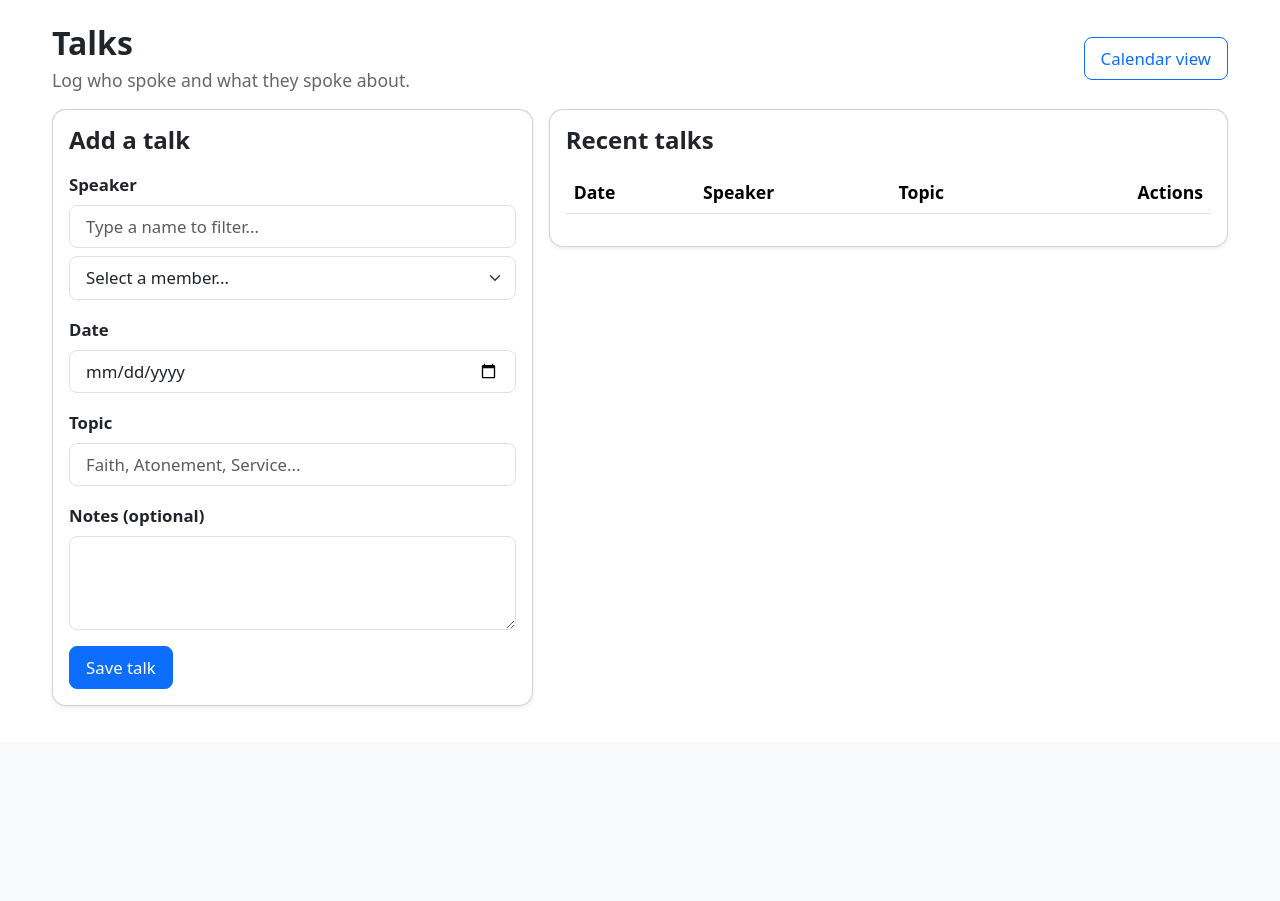
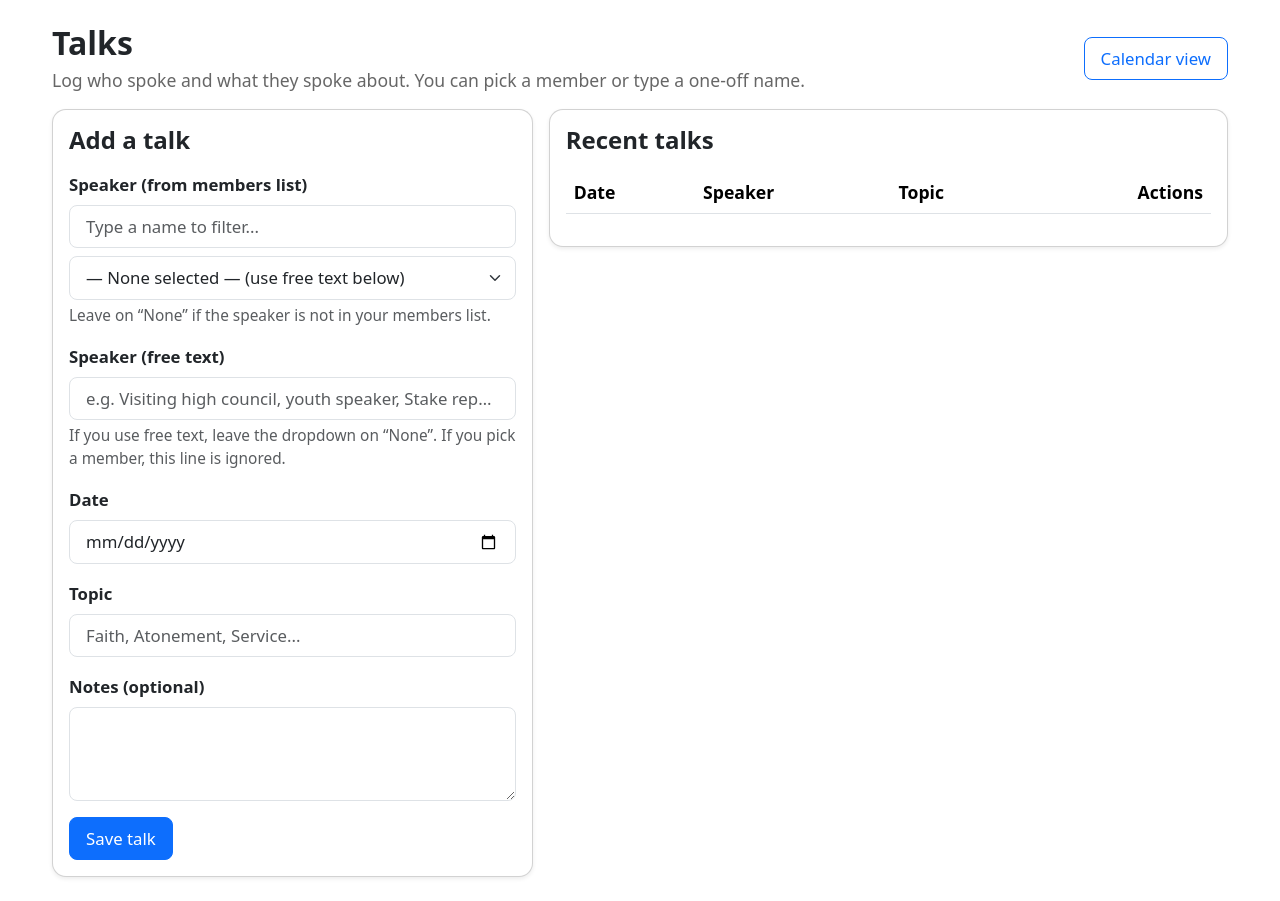
Before and after one commit to alexanderrichhunt-creator/branch-secretary-tool, a Flask app: page /talks in a window 1280 px wide. Shown: the part 58-959 px from the top of the page. Before the commit the page ends 764 px from the top, so only its background shows below. Run offline with Flask 3, Linux system fonts and the light colour scheme; the visitor is signed in with stand-in values (Sample User, id 1); data comes from the database, SQL or seed files in the repository; data that the repository does not hold is empty.

Commit message:
Allow free-text speaker/who for talks and interviews without member
Made-with: Cursor

```diff
--- a/app/models.py
+++ b/app/models.py
@@ -43,7 +43,9 @@ class Talk(db.Model):
     notes = db.Column(db.Text, nullable=True)
     created_at = db.Column(db.DateTime, nullable=False, default=datetime.utcnow)
 
-    member_id = db.Column(db.Integer, db.ForeignKey("member.id"), nullable=False, index=True)
+    # Link to a member, OR use speaker_text for generic/one-off entries.
+    member_id = db.Column(db.Integer, db.ForeignKey("member.id"), nullable=True, index=True)
+    speaker_text = db.Column(db.String(256), nullable=True)
     member = db.relationship("Member", back_populates="talks")
 
 
@@ -56,6 +58,8 @@ class Interview(db.Model):
     created_at = db.Column(db.DateTime, nullable=False, default=datetime.utcnow)
 
     member_id = db.Column(db.Integer, db.ForeignKey("member.id"), nullable=True, index=True)
+    # When no member is selected, e.g. "Visiting high councilor" or a generic label.
+    who_text = db.Column(db.String(256), nullable=True)
     member = db.relationship("Member", back_populates="interviews")
 
 
--- a/app/routes.py
+++ b/app/routes.py
@@ -16,6 +16,36 @@ def _short_calendar_title(text: str, max_len: int = 40) -> str:
     if len(text) <= max_len:
         return text
     return text[: max_len - 1].rstrip() + "…"
+
+
+def _parse_talk_speaker_submission():
+    member_raw = (request.form.get("member_id") or "").strip()
+    member_id = int(member_raw) if member_raw and int(member_raw) > 0 else None
+    speaker_text = (request.form.get("speaker_text") or "").strip() or None
+    if member_id:
+        speaker_text = None
+    return member_id, speaker_text
+
+
+def _parse_interview_who_submission():
+    member_raw = (request.form.get("member_id") or "").strip()
+    member_id = int(member_raw) if member_raw and int(member_raw) > 0 else None
+    who_text = (request.form.get("who_text") or "").strip() or None
+    if member_id:
+        who_text = None
+    return member_id, who_text
+
+
+def _talk_speaker_name(t: Talk) -> str:
+    if t.member_id and t.member is not None:
+        return t.member.full_name
+    return (t.speaker_text or "").strip() or "—"
+
+
+def _interview_subject_name(i: Interview) -> str:
+    if i.member_id and i.member is not None:
+        return i.member.full_name
+    return (i.who_text or "").strip() or "—"
 
 
 main_bp = Blueprint("main", __name__)
@@ -44,6 +74,8 @@ def dashboard():
     last_talk_by_member = {}
     recent_speakers = []
     for t in recent_talks:
+        if not t.member_id or t.member is None:
+            continue
         if t.member_id in last_talk_by_member:
             continue
         last_talk_by_member[t.member_id] = t.talk_date
@@ -238,16 +270,29 @@ def talks():
 @main_bp.post("/talks/add")
 @login_required
 def add_talk():
-    member_id = int(request.form.get("member_id") or "0")
+    member_id, speaker_text = _parse_talk_speaker_submission()
     talk_date_raw = (request.form.get("talk_date") or "").strip()
     topic = (request.form.get("topic") or "").strip()
     notes = (request.form.get("notes") or "").strip() or None
 
-    if member_id and talk_date_raw and topic:
+    if not talk_date_raw or not topic:
+        return redirect(url_for("main.talks"))
+    if not member_id and not speaker_text:
+        flash("Choose a speaker from the list or type a name under “Speaker (free text)”.", "warning")
+        return redirect(url_for("main.talks"))
+    try:
         talk_date = datetime.strptime(talk_date_raw, "%Y-%m-%d").date()
-        t = Talk(member_id=member_id, talk_date=talk_date, topic=topic, notes=notes)
-        db.session.add(t)
-        db.session.commit()
+    except Exception:
+        return redirect(url_for("main.talks"))
+    t = Talk(
+        member_id=member_id,
+        speaker_text=speaker_text,
+        talk_date=talk_date,
+        topic=topic,
+        notes=notes,
+    )
+    db.session.add(t)
+    db.session.commit()
     return redirect(url_for("main.talks"))
 
 
@@ -264,13 +309,16 @@ def edit_talk(talk_id: int):
 def edit_talk_post(talk_id: int):
     talk = Talk.query.get_or_404(talk_id)
 
-    member_id = int(request.form.get("member_id") or "0")
+    member_id, speaker_text = _parse_talk_speaker_submission()
     talk_date_raw = (request.form.get("talk_date") or "").strip()
     topic = (request.form.get("topic") or "").strip()
     notes = (request.form.get("notes") or "").strip() or None
 
-    if not (member_id and talk_date_raw and topic):
-        flash("Speaker, date, and topic are required.", "warning")
+    if not talk_date_raw or not topic:
+        flash("Date and topic are required.", "warning")
+        return redirect(url_for("main.edit_talk", talk_id=talk_id))
+    if not member_id and not speaker_text:
+        flash("Choose a speaker or enter a name under “Speaker (free text)”.", "warning")
         return redirect(url_for("main.edit_talk", talk_id=talk_id))
 
     try:
@@ -280,6 +328,7 @@ def edit_talk_post(talk_id: int):
         return redirect(url_for("main.edit_talk", talk_id=talk_id))
 
     talk.member_id = member_id
+    talk.speaker_text = speaker_text
     talk.topic = topic
     talk.notes = notes
     db.session.commit()
@@ -319,24 +368,28 @@ def admin_users():
 @main_bp.post("/interviews/add")
 @login_required
 def add_interview():
-    member_id_raw = (request.form.get("member_id") or "").strip()
+    member_id, who_text = _parse_interview_who_submission()
     starts_at_raw = (request.form.get("starts_at") or "").strip()
     duration_minutes = int(request.form.get("duration_minutes") or "15")
     purpose = (request.form.get("purpose") or "Interview").strip() or "Interview"
     notes = (request.form.get("notes") or "").strip() or None
 
-    if starts_at_raw:
+    if not starts_at_raw:
+        return redirect(url_for("main.interviews"))
+    try:
         starts_at = datetime.strptime(starts_at_raw, "%Y-%m-%dT%H:%M")
-        member_id = int(member_id_raw) if member_id_raw else None
-        i = Interview(
-            member_id=member_id,
-            starts_at=starts_at,
-            duration_minutes=max(5, min(duration_minutes, 180)),
-            purpose=purpose,
-            notes=notes,
-        )
-        db.session.add(i)
-        db.session.commit()
+    except Exception:
+        return redirect(url_for("main.interviews"))
+    i = Interview(
+        member_id=member_id,
+        who_text=who_text,
+        starts_at=starts_at,
+        duration_minutes=max(5, min(duration_minutes, 180)),
+        purpose=purpose,
+        notes=notes,
+    )
+    db.session.add(i)
+    db.session.commit()
     return redirect(url_for("main.interviews"))
 
 
@@ -353,7 +406,7 @@ def edit_interview(interview_id: int):
 def edit_interview_post(interview_id: int):
     interview = Interview.query.get_or_404(interview_id)
 
-    member_id_raw = (request.form.get("member_id") or "").strip()
+    member_id, who_text = _parse_interview_who_submission()
     starts_at_raw = (request.form.get("starts_at") or "").strip()
     duration_minutes = int(request.form.get("duration_minutes") or "15")
     purpose = (request.form.get("purpose") or "Interview").strip() or "Interview"
@@ -373,7 +426,8 @@ def edit_interview_post(interview_id: int):
     interview.duration_minutes = max(5, min(duration_minutes, 180))
     interview.purpose = purpose
     interview.notes = notes
-    interview.member_id = int(member_id_raw) if member_id_raw else None
+    interview.member_id = member_id
+    interview.who_text = who_text
     db.session.commit()
 
     flash("Interview updated.", "success")
@@ -405,7 +459,7 @@ def api_events():
 
     events = []
     for t in talks:
-        full_title = f"Talk: {t.member.full_name} — {t.topic}"
+        full_title = f"Talk: {_talk_speaker_name(t)} — {t.topic}"
         detail = full_title
         if t.notes:
             detail += "\n\nNotes:\n" + t.notes.strip()
@@ -426,9 +480,7 @@ def api_events():
             }
         )
     for i in interviews:
-        title_line = f"Interview: {i.purpose}"
-        if i.member:
-            title_line = f"Interview: {i.member.full_name} — {i.purpose}"
+        title_line = f"Interview: {_interview_subject_name(i)} — {i.purpose}"
         detail = title_line + f"\n\nDuration: {i.duration_minutes} minutes"
         if i.notes:
             detail += "\n\nNotes:\n" + i.notes.strip()
--- a/app/templates/dashboard.html
+++ b/app/templates/dashboard.html
@@ -53,7 +53,7 @@
                   {{ i.starts_at.strftime("%a %b %d, %Y %I:%M %p") }}
                 </div>
                 <div class="small muted">
-                  {% if i.member %}{{ member_label(i.member) }} — {% endif %}{{ i.purpose }} ({{ i.duration_minutes }} min)
+                  {{ interview_who_label(i) }} — {{ i.purpose }} ({{ i.duration_minutes }} min)
                 </div>
               </div>
             {% endfor %}
--- a/app/templates/interview_edit.html
+++ b/app/templates/interview_edit.html
@@ -31,6 +31,11 @@
         </div>
       </div>
       <div class="mb-3">
+        <label class="form-label big-label" for="who_text">Who / what (free text)</label>
+        <input class="form-control form-control-lg" type="text" id="who_text" name="who_text" value="{{ interview.who_text or '' }}" placeholder="If not a member on file" autocomplete="off" />
+        <div class="form-text">If you select a member, this is cleared on save.</div>
+      </div>
+      <div class="mb-3">
         <label class="form-label big-label" for="purpose">Purpose</label>
         <input class="form-control form-control-lg" id="purpose" name="purpose" value="{{ interview.purpose }}" />
       </div>
--- a/app/templates/talks.html
+++ b/app/templates/talks.html
@@ -3,7 +3,7 @@
 <div class="d-flex flex-wrap align-items-center justify-content-between gap-2 mb-3">
   <div>
     <h1 class="h2 fw-bold mb-1">Talks</h1>
-    <div class="muted">Log who spoke and what they spoke about.</div>
+    <div class="muted">Log who spoke and what they spoke about. You can pick a member or type a one-off name.</div>
   </div>
   <a class="btn btn-outline-primary btn-lg" href="{{ url_for('main.calendar') }}">Calendar view</a>
 </div>
@@ -15,14 +15,20 @@
         <h2 class="h4 fw-bold mb-3">Add a talk</h2>
         <form method="post" action="{{ url_for('main.add_talk') }}">
           <div class="mb-3">
-            <label class="form-label big-label" for="member_id">Speaker</label>
+            <label class="form-label big-label" for="member_id">Speaker (from members list)</label>
             <input class="form-control form-control-lg mb-2" id="member_filter" placeholder="Type a name to filter..." autocomplete="off" />
-            <select class="form-select form-select-lg" id="member_id" name="member_id" required>
-              <option value="">Select a member...</option>
+            <select class="form-select form-select-lg" id="member_id" name="member_id">
+              <option value="">— None selected — (use free text below)</option>
               {% for m in members %}
                 <option value="{{ m.id }}">{{ m.full_name }}</option>
               {% endfor %}
             </select>
+            <div class="form-text">Leave on “None” if the speaker is not in your members list.</div>
+          </div>
+          <div class="mb-3">
+            <label class="form-label big-label" for="speaker_text">Speaker (free text)</label>
+            <input class="form-control form-control-lg" type="text" id="speaker_text" name="speaker_text" placeholder="e.g. Visiting high council, youth speaker, Stake rep…" autocomplete="off" />
+            <div class="form-text">If you use free text, leave the dropdown on “None”. If you pick a member, this line is ignored.</div>
           </div>
           <div class="mb-3">
             <label class="form-label big-label" for="talk_date">Date</label>
@@ -60,7 +66,7 @@
               {% for t in talks %}
                 <tr>
                   <td class="text-nowrap">{{ t.talk_date.strftime("%b %d, %Y") }}</td>
-                  <td class="fw-bold">{{ member_label(t.member) }}</td>
+                  <td class="fw-bold">{{ talk_speaker_label(t) }}</td>
                   <td>{{ t.topic }}</td>
                   <td class="text-end text-nowrap">
                     <a class="btn btn-sm btn-outline-secondary" href="{{ url_for('main.edit_talk', talk_id=t.id) }}">Edit</a>
@@ -88,6 +94,7 @@
 
     const options = Array.from(select.options);
     const keepFirst = options[0];
+    const otherOpts = options.slice(1);
 
     function applyFilter() {
       const q = (input.value || '').trim().toLowerCase();
@@ -96,7 +103,7 @@
       select.innerHTML = '';
       select.appendChild(keepFirst);
 
-      for (const opt of options.slice(1)) {
+      for (const opt of otherOpts) {
         const text = (opt.textContent || '').toLowerCase();
         if (!q || text.includes(q)) {
           select.appendChild(opt);
```
Also changed, not shown: app/__init__.py (+81 -0 lines), app/templates/interviews.html (+7 -2 lines), app/templates/talk_edit.html (+8 -2 lines).
